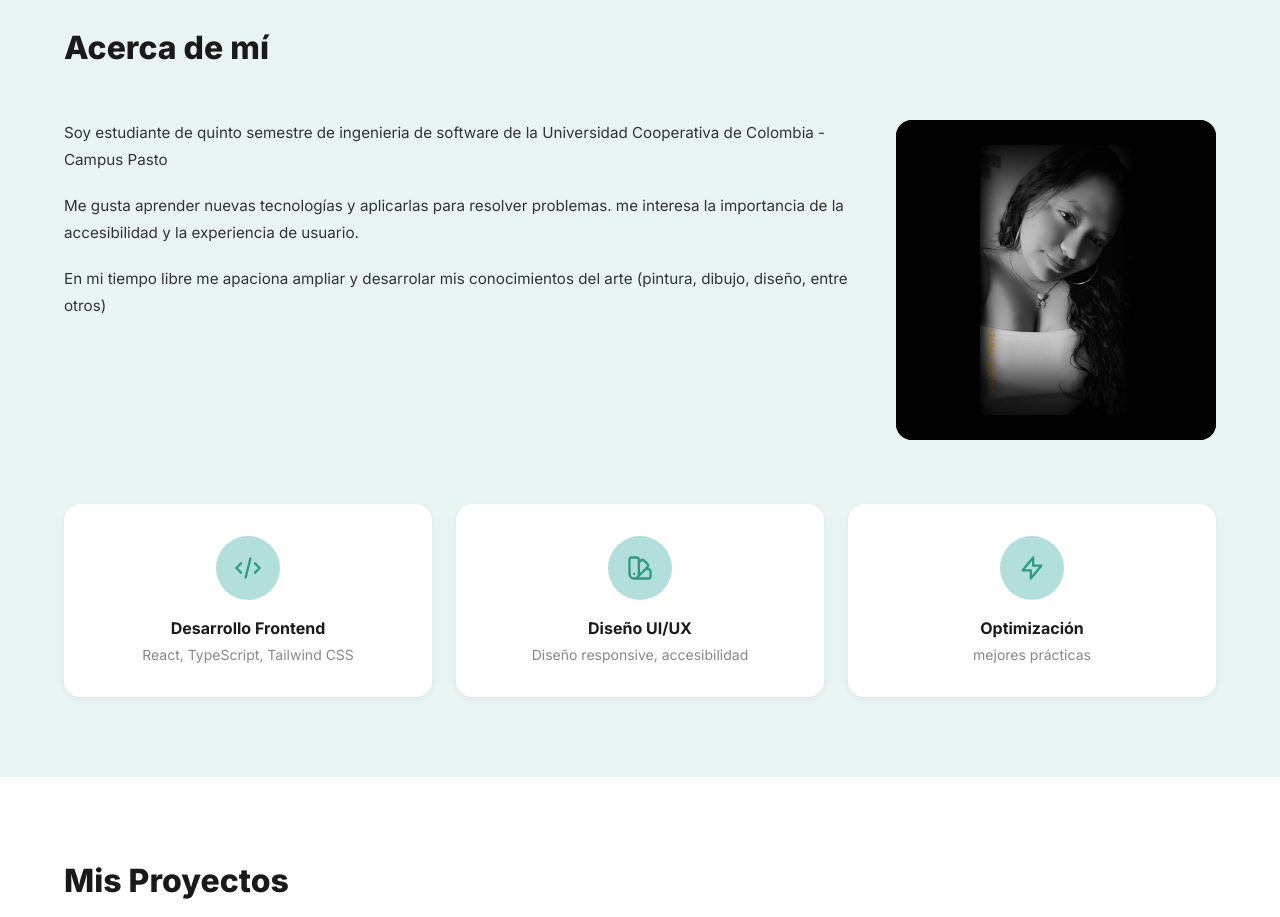
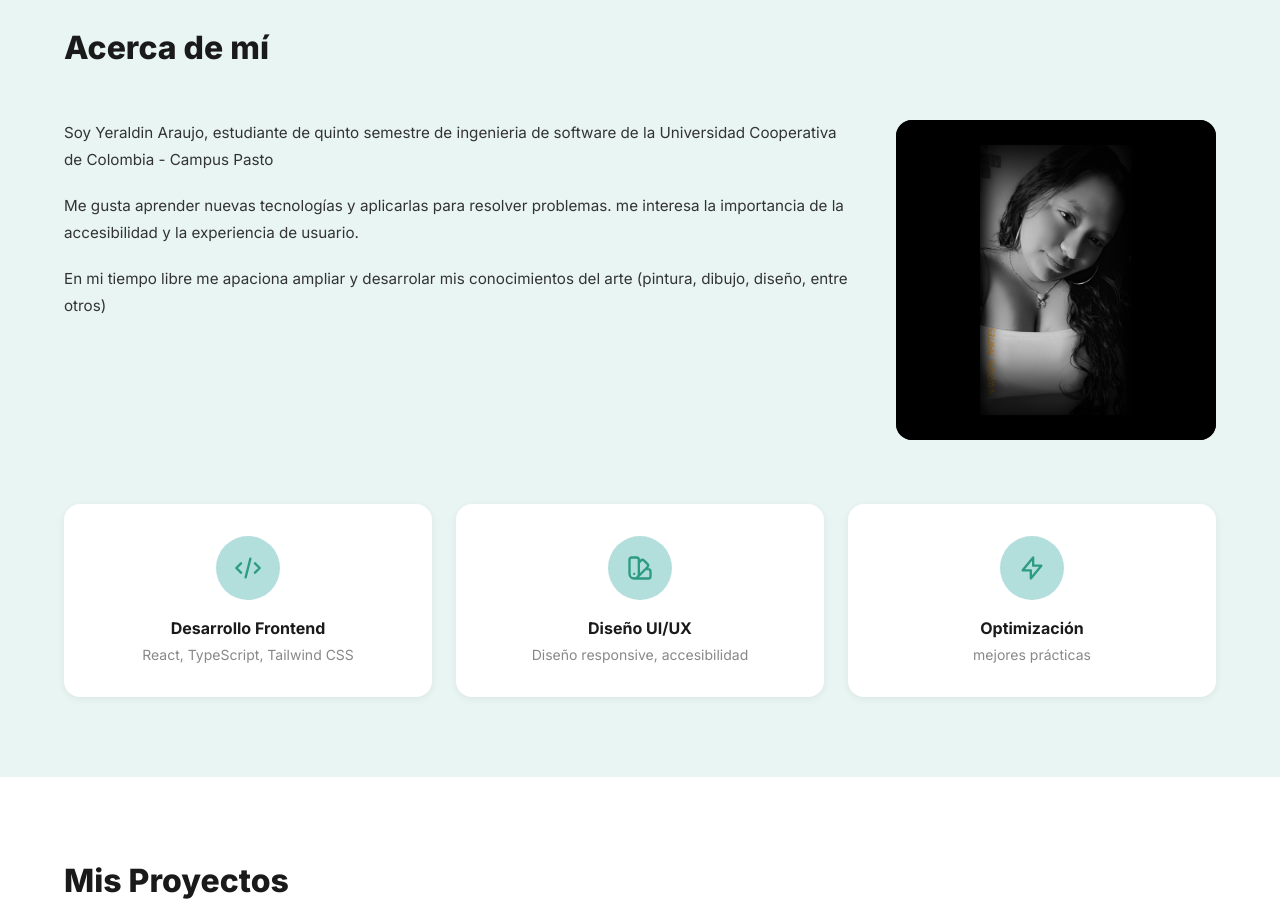
Before and after one commit to Yeraldin3139/portafolio, a Next.js app: page / in a window 1280 px wide. Shown: the part 920-1837 px from the top of the page. Built offline with nearby package versions, Linux system fonts and the light colour scheme.

Commit message:
modificacion nombre en about

```diff
--- a/components/About.tsx
+++ b/components/About.tsx
@@ -9,7 +9,7 @@ export default function About() {
   const textos = {
     es: {
       titulo: "Acerca de mí",
-      p1: "Soy estudiante de quinto semestre de ingenieria de software de la Universidad Cooperativa de Colombia - Campus Pasto",
+      p1: "Soy Yeraldin Araujo, estudiante de quinto semestre de ingenieria de software de la Universidad Cooperativa de Colombia - Campus Pasto",
       p2: "Me gusta aprender nuevas tecnologías y aplicarlas para resolver problemas. me interesa la importancia de la accesibilidad y la experiencia de usuario.",
       p3: "En mi tiempo libre me apaciona ampliar y desarrolar mis conocimientos del arte (pintura, dibujo, diseño, entre otros)",
       habilidades: [
```
